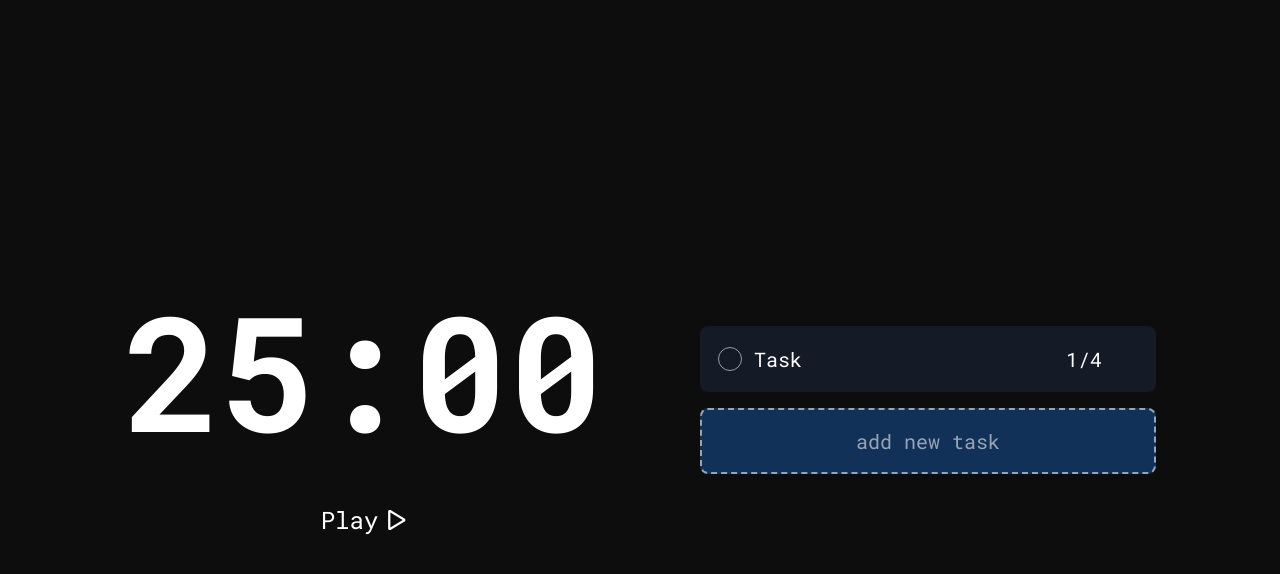
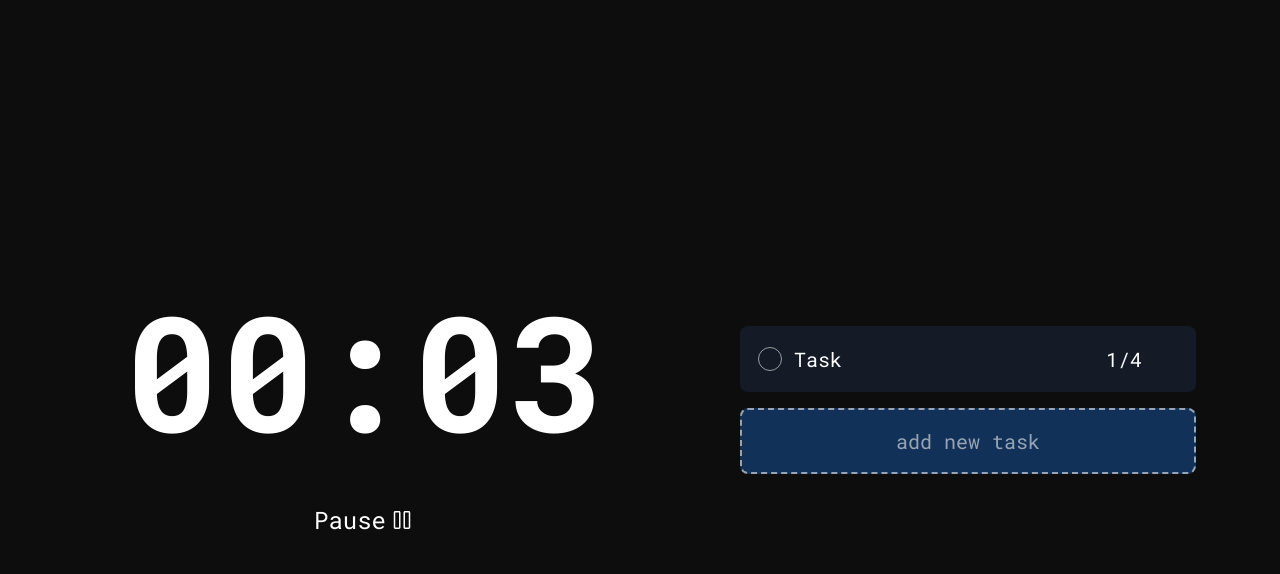
Before and after one commit to pejamp/pomodoro, a React (Vite) app: page / in a window 1280 px wide. Both pictures are taken after a click on the button "Play". Shown: the top 574 px of the page. Built offline with nearby package versions, Linux system fonts and the light colour scheme; some icons are missing; the HTML template or start-up script is replaced by a standard one.

Commit message:
feat: add start/pause functions in Timer component

```diff
--- a/src/components/Timer/index.tsx
+++ b/src/components/Timer/index.tsx
@@ -2,15 +2,56 @@ import { ReactSVG } from "react-svg";
 import { ButtonStyles } from "./styled/ButtonStyles";
 import { TimeStyles } from "./styled/TimeStyles";
 import { TimerStyles } from "./styled/TimerStyles";
+import { useEffect, useRef, useState } from "react";
+import { formatTime } from "../../utils/formatTime";
 
 export function Timer() {
+  const [seconds, setSeconds] = useState(5)
+  const [started, setStarted] = useState(false);
+  const intervalRef = useRef(0)
+
+  function handleStartTime() {
+    intervalRef.current = setInterval(() => {
+      setSeconds(prevSeconds => {
+        if (prevSeconds === 0) {
+          clearInterval(intervalRef.current);
+          setStarted(false)
+          return prevSeconds
+        }
+        return prevSeconds - 1;
+      });
+    }, 1000)
+
+    return () => clearInterval(intervalRef.current);
+  }
+
+  function handlePauseTime() {
+    clearInterval(intervalRef.current);
+  }
+
+  useEffect(() => {
+    if (started) {
+      handleStartTime()
+    } else {
+      handlePauseTime()
+    }
+  }, [started])
+
   return (
     <TimerStyles>
-      <TimeStyles>25:00</TimeStyles>
-      <ButtonStyles>
-        Play
-        <ReactSVG src="/src/assets/ph_play-bold.svg" />
-      </ButtonStyles>
+      <TimeStyles>{formatTime(seconds)}</TimeStyles>
+      {started ? (
+        <ButtonStyles onClick={() => setStarted(false)}>
+          Pause
+          <ReactSVG src="/src/assets/ph_pause.svg" />
+        </ButtonStyles>
+      ) : (
+        <ButtonStyles onClick={() => setStarted(true)}>
+          Play
+          <ReactSVG src="/src/assets/ph_play-bold.svg" />
+        </ButtonStyles>
+      )
+      }
     </TimerStyles>
   )
 }
--- a/src/components/Timer/styled/TimerStyles.ts
+++ b/src/components/Timer/styled/TimerStyles.ts
@@ -4,4 +4,8 @@ export const TimerStyles = styled.div`
   display: flex;
   flex-direction: column;
   align-items: center;
+
+  @media screen and (min-width: 960px) {
+    min-width: 35rem;
+  }
 `;
--- /dev/null
+++ b/src/utils/formatTime.ts
@@ -0,0 +1,8 @@
+export function formatTime(time: number) {
+  const minutes = Math.floor(time/60);
+  const remainingSeconds = time % 60;
+  const formattedMinutes = minutes.toString().padStart(2, '0');
+  const formattedSeconds = remainingSeconds.toString().padStart(2, '0')
+
+  return `${formattedMinutes}:${formattedSeconds}`;
+}
```
Also changed, not shown: src/assets/ph_pause.svg (added).
